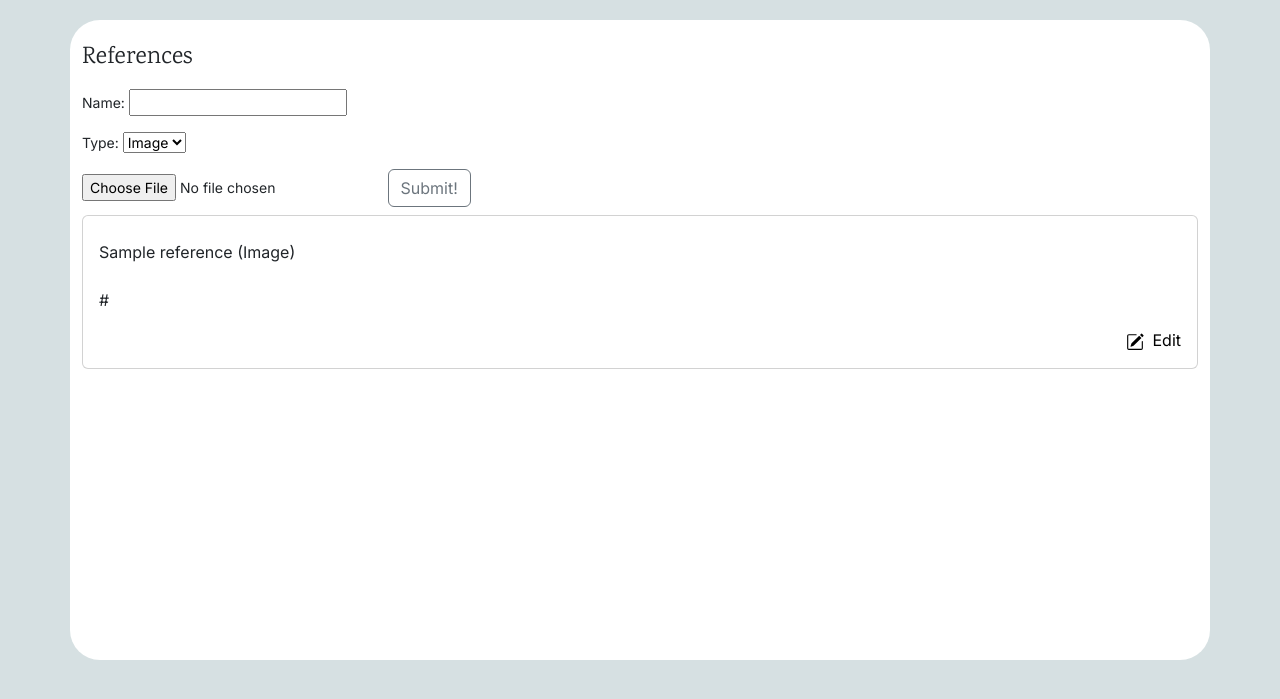
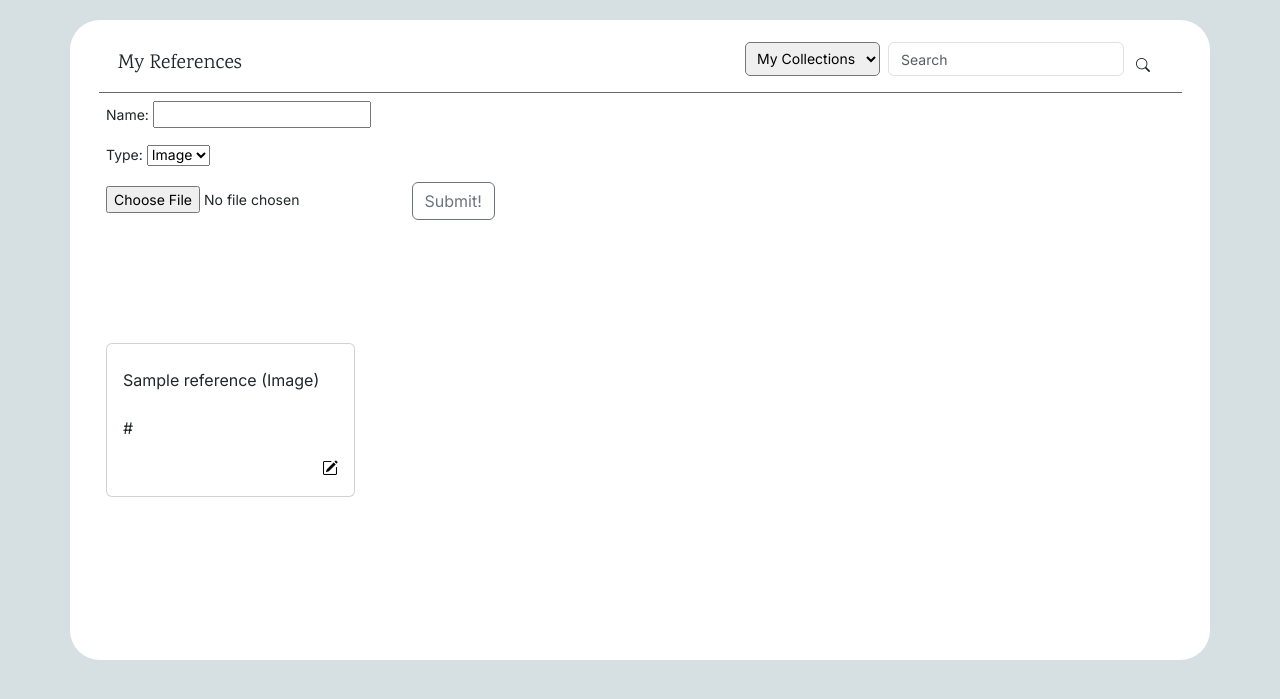
Before and after one commit to AbigailDawson/notealong, a Django app: page /references/ in a window 1280 px wide. Shown: the part 84-783 px from the top of the page. Run offline with Django 5.2, Linux system fonts and the light colour scheme; a user stored in the database is signed in; tables that the repository leaves empty hold one stand-in row (values such as "Sample post"); some libraries are stand-ins or nearby versions.

Commit message:
Implement grid layout for My References page

```diff
--- a/main_app/static/css/style.css
+++ b/main_app/static/css/style.css
@@ -271,6 +271,11 @@ form * {
   font-size: 14px;
 }
 
+.ref-container {
+  height: calc(70vh - 40px);
+  overflow-y: auto;
+}
+
 /*  ====  CARDS  ====  */
 
 .collection-card {
--- a/main_app/templates/main_app/references_index.html
+++ b/main_app/templates/main_app/references_index.html
@@ -3,7 +3,23 @@
 {% block content %}
 
 <div class="content-container container mt-4 py-4">
-    <h4 class="mb-3">References</h4>
+    <div class="row">
+        <div class="top-row px-5 d-flex flex-row justify-content-between align-items-end">
+            <h4 class="container-title">My References</h4>
+            <div class="right-btns d-flex flex-row">
+                <form action="{% url 'search_results' %}" method="GET" class="d-flex" role="search">
+                    <select name="type" class="dropdown">
+                        <option value="search-user">My Collections</option>
+                        <option value="search-shared">All Collections</option>
+                    </select>
+                    <input name="q" class="search-bar form-control ms-2" type="text" placeholder="Search" aria-label="Search">
+                    <button class="btn search-btn" type="submit"><i class="bi bi-search"></i></button>
+                </form>
+            </div>
+        </div>
+        <div class="border-line"></div>
+    </div>
+    <div class="col-content-container ref-container row px-4">
 
         <form action="{% url 'references_create' %}" enctype="multipart/form-data" method="POST">
             {% csrf_token %}
@@ -14,20 +30,24 @@
 
             {% if references.count %}
                 {% for reference in references %}
-            <div class="card my-2 p-3">
+                <div class="col-12 col-md-4 col-lg-3">
+                    <div class="ref-card card my-2 p-3">
                         <p class="mt-2">{{ reference.name }} ({{ reference.get_type_display }})</p>
                         <p class="mt-2">{{ reference.url }}</p>
                         <div class="d-flex justify-content-end">
-                    <a href="{% url 'references_page_update' reference.id %}"><svg xmlns="http://www.w3.org/2000/svg" width="18" height="18" fill="currentColor" class="bi bi-pencil-square icon me-2" viewBox="0 0 16 16">
-                        <path d="M15.502 1.94a.5.5 0 0 1 0 .706L14.459 3.69l-2-2L13.502.646a.5.5 0 0 1 .707 0l1.293 1.293zm-1.75 2.456-2-2L4.939 9.21a.5.5 0 0 0-.121.196l-.805 2.414a.25.25 0 0 0 .316.316l2.414-.805a.5.5 0 0 0 .196-.12l6.813-6.814z"/>
-                        <path fill-rule="evenodd" d="M1 13.5A1.5 1.5 0 0 0 2.5 15h11a1.5 1.5 0 0 0 1.5-1.5v-6a.5.5 0 0 0-1 0v6a.5.5 0 0 1-.5.5h-11a.5.5 0 0 1-.5-.5v-11a.5.5 0 0 1 .5-.5H9a.5.5 0 0 0 0-1H2.5A1.5 1.5 0 0 0 1 2.5z"/>
-                      </svg>Edit</a>
+                            <a href="{% url 'references_page_update' reference.id %}"><i class="bi bi-pencil-square"></i></a>
+                        </div>
                     </div>
                 </div>
                 {% endfor %}
             {% else %}
+            <div class="col-lg-12">
                 <p class="mt-2">No references have been added.</p>
+            </div>
             {% endif %}
+
+    </div>
 </div>
 
+
 {% endblock %}
```
Also changed, not shown: main_app/models.py (+8 -2 lines), main_app/templates/base_user.html (+0 -24 lines). Lines whose indentation alone changed are shown as unchanged.
